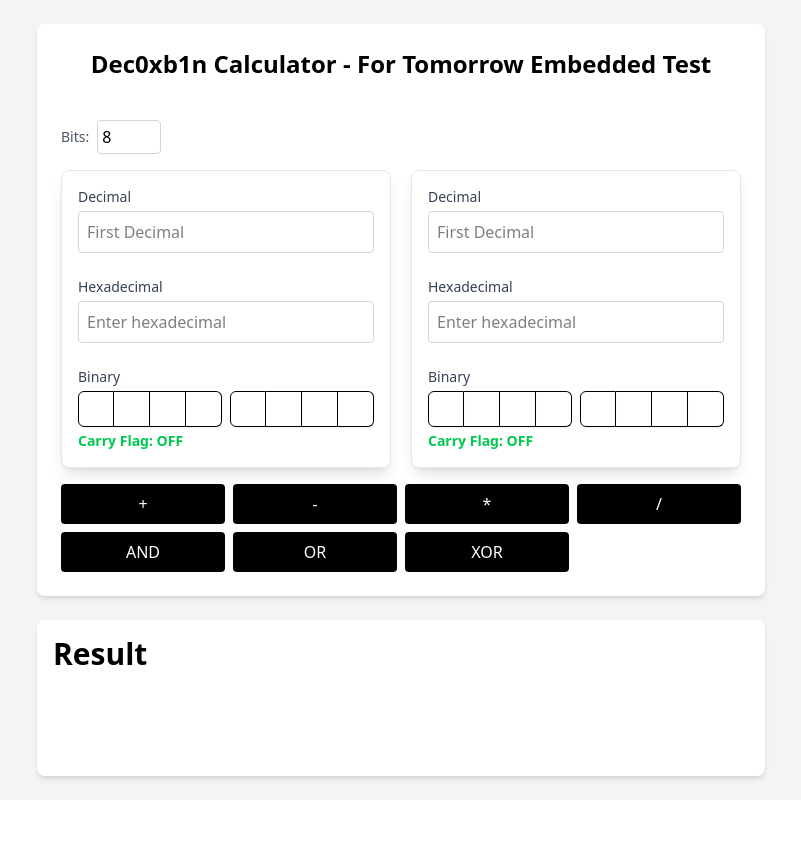
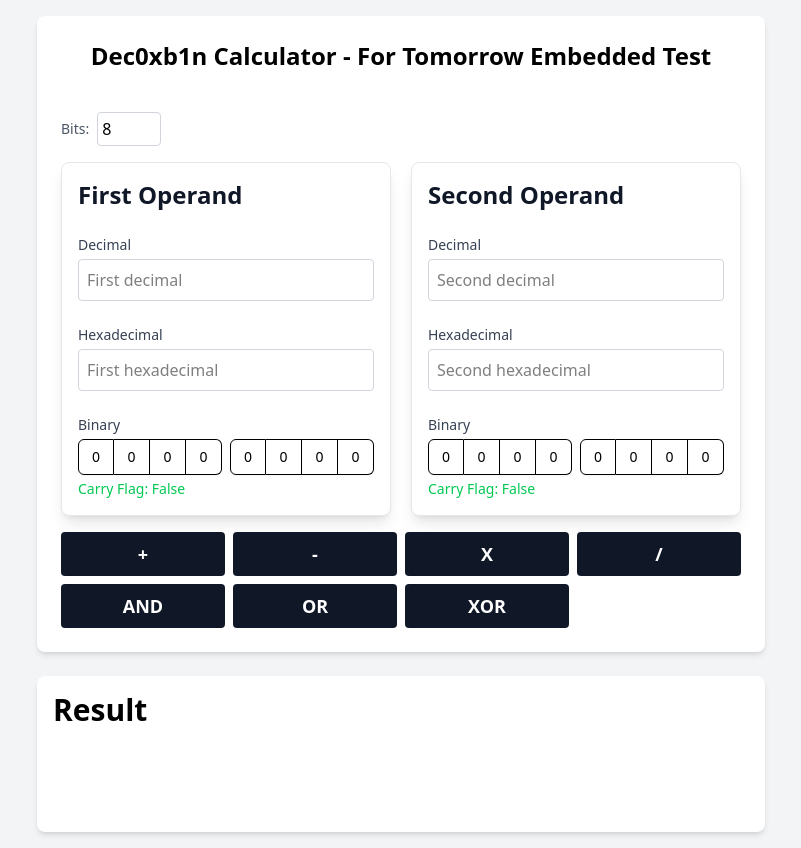
Before and after one commit to qckhanh/converter, a React (Vite) app: page / in a window 1280 px wide. Shown: the whole page, without its empty margins (239-1040 px from the left). Before the commit the page ends 800 px from the top, so only its background shows below. Built offline with nearby package versions, Linux system fonts and the light colour scheme.

Commit message:
fix bit overflow

```diff
--- a/Input.jsx
+++ b/Input.jsx
@@ -3,7 +3,9 @@ import Operation from "@/Operation.jsx";
 const Input = ({calculate, activeOperator, handleDecChange, decValue1, generateSlots, hexValue1, handleHexChange, binValue1, handleBinChange, hasCarryFlag, binValue2, bitLength, isTrack}) => {
     return (
         <div className="space-y-6 bg-white p-4 rounded-lg border border-gray-200 shadow-lg w-full">
-
+            <div className="text-2xl font-bold text-gray-900  border-gray-200">
+                {isTrack ? 'First' : 'Second'} Operand
+            </div>
             {/* Decimal Inputs */}
             <div>
                 <label className="block text-sm font-medium text-gray-700 mb-1">Decimal</label>
@@ -12,7 +14,7 @@ const Input = ({calculate, activeOperator, handleDecChange, decValue1, generateS
                         type="text"
                         value={decValue1}
                         onChange={(e) => handleDecChange(e.target.value, isTrack)}
-                        placeholder="First Decimal"
+                        placeholder={`${isTrack ? 'First' : 'Second'} decimal`}
                         className="w-full p-2 border border-gray-300 rounded focus:outline-none focus:ring-2 focus:ring-blue-500"
                     />
 
@@ -27,7 +29,7 @@ const Input = ({calculate, activeOperator, handleDecChange, decValue1, generateS
                         type="text"
                         value={hexValue1}
                         onChange={(e) => handleHexChange(e.target.value, isTrack)}
-                        placeholder="Enter hexadecimal"
+                        placeholder={`${isTrack ? 'First' : 'Second'} hexadecimal`}
                         className="w-full p-2 border border-gray-300 rounded focus:outline-none focus:ring-2 focus:ring-blue-500"
                     />
                 </div>
@@ -43,10 +45,10 @@ const Input = ({calculate, activeOperator, handleDecChange, decValue1, generateS
                         {generateSlots(binValue1, (val) => handleBinChange(val, isTrack), hasCarryFlag(binValue1))}
                     </div>
                 </div>
-                <p className={`text-sm mt-1 ${hasCarryFlag(binValue1) || hasCarryFlag(binValue2) ? 'text-red-500' : 'text-green-500 font-semibold'}`}>
+                <p className={`text-sm mt-1 ${hasCarryFlag(binValue1) || hasCarryFlag(binValue2) ? 'text-red-500 font-semibold' : 'text-green-500'}`}>
                     {hasCarryFlag(binValue1) || hasCarryFlag(binValue2)
-                        ? `Carry Flag: ON (Exceeds ${bitLength}-bit limit)`
-                        : 'Carry Flag: OFF'}
+                        ? `Carry Flag: True (Exceeds ${bitLength}-bit limit)`
+                        : 'Carry Flag: False'}
                 </p>
             </div>
 
--- a/src/App.jsx
+++ b/src/App.jsx
@@ -1,4 +1,4 @@
-
+// App.jsx
 import { useState } from 'react';
 import Result from './Result';
 import {
@@ -23,33 +23,37 @@ function App() {
 
     // Tạo mảng slot cho InputOTP dựa trên bitLength
     const generateSlots = (value, onChange, hasCarry = false) => {
+        const binaryValue = value || '';
+        const totalBits = Math.max(bitLength, binaryValue.length); // Tổng số ô = max(bitLength, độ dài thực tế)
         const binaryGroups = [];
-        const paddedValue = (value || '').padStart(bitLength, '0').split('');
-        for (let i = 0; i < bitLength; i += 4) {
+        const paddedValue = binaryValue.padStart(totalBits, '0').split(''); // Đệm để có độ dài bằng totalBits
+
+        // Tách thành nhóm 4 bit
+        for (let i = 0; i < totalBits; i += 4) {
             binaryGroups.push(paddedValue.slice(i, i + 4));
         }
+
         return (
             <InputOTP
-                maxLength={bitLength + (hasCarry ? 1 : 0)}
-                value={hasCarry ? '1' + value : value}
+                maxLength={totalBits}
+                value={paddedValue.join('')}
                 onChange={(newValue) => {
-                    const clean = hasCarry ? newValue.slice(1) : newValue;
-                    onChange(clean.replace(/[^01]/g, ''));
+                    onChange(newValue.replace(/[^01]/g, ''));
                 }}
             >
-                {hasCarry && (
-                    <InputOTPGroup>
-                        <InputOTPSlot index={0} className="bg-red-200 border-red-500" />
-                    </InputOTPGroup>
-                )}
                 {binaryGroups.map((group, groupIndex) => (
                     <InputOTPGroup key={groupIndex}>
-                        {group.map((_, slotIndex) => (
+                        {group.map((digit, slotIndex) => {
+                            const currentIndex = groupIndex * 4 + slotIndex;
+                            const isOverflow = currentIndex < (totalBits - bitLength); // Các bit vượt quá bitLength
+                            return (
                                 <InputOTPSlot
+                                    className={`${isOverflow ? 'bg-red-200 border-red-500' : ''}`}
                                     key={slotIndex}
-                                index={(hasCarry ? 1 : 0) + groupIndex * 4 + slotIndex}
+                                    index={currentIndex}
                                 />
-                        ))}
+                            );
+                        })}
                     </InputOTPGroup>
                 ))}
             </InputOTP>
@@ -99,7 +103,7 @@ function App() {
             setExpressions({
                 dec: `${dec1} ${operator} ${dec2} = Error`,
                 hex: `${hexValue1 || '0'} ${operator} ${hexValue2 || '0'} = Error`,
-                bin: `${binValue1 || '0'}\n${operator}\n${binValue2 || '0'}\n= Error`
+                bin: `${binValue1 || '0'} ${operator} ${binValue2 || '0'} = Error`
             });
         } else {
             const resultBin = resultDec.toString(2);
@@ -199,7 +203,8 @@ function App() {
                     </div>
 
                     <div className={"flex flex-col gap-y-5 lg:gap-x-5 lg:flex-row md:flex-col sm:flex-col"}>
-                        <Input decValue1={decValue1}
+                        <Input
+                            decValue1={decValue1}
                             handleDecChange={handleDecChange}
                             generateSlots={generateSlots}
                             hexValue1={hexValue1}
@@ -213,7 +218,8 @@ function App() {
                             calculate={calculate}
                             isTrack={true}
                         />
-                        <Input decValue1={decValue2}
+                        <Input
+                            decValue1={decValue2}
                             handleDecChange={handleDecChange}
                             generateSlots={generateSlots}
                             hexValue1={hexValue2}
@@ -229,9 +235,6 @@ function App() {
                         />
                     </div>
                     <Operation activeOperator={activeOperator} calculate={calculate} />
-
-
-
                 </div>
 
                 {/* Result Section */}
--- a/src/Operation.jsx
+++ b/src/Operation.jsx
@@ -1,11 +1,11 @@
 const Operation = ({calculate, activeOperator}) => {
     return (
         <div className="grid grid-cols-4 gap-2">
-            {['+', '-', '*', '/', '&', '|', '^'].map((op) => (
+            {['+', '-', 'X', '/', '&', '|', '^'].map((op) => (
                 <button
                     key={op}
                     onClick={() => calculate(op)}
-                    className={`p-2 text-white rounded hover:bg-gray-700 ${activeOperator === op ? 'bg-gray-600' : 'bg-black'}`}
+                    className={`p-2 text-white rounded text-lg font-semibold hover:bg-gray-700 ${activeOperator === op ? 'bg-gray-600' : 'bg-gray-900'}`}
                 >
                     {op === '&' ? 'AND' : op === '|' ? 'OR' : op === '^' ? 'XOR' : op}
                 </button>
--- a/src/Result.jsx
+++ b/src/Result.jsx
@@ -7,82 +7,82 @@ import {
 } from "@/components/ui/input-otp";
 
 function Result({ result, expressions, bitLength }) {
-    // Tạo mảng các ô InputOTP cho Binary result
-    const binaryResult = result.bin.padStart(bitLength, '0').split('');
-    const binaryGroups = [];
-    for (let i = 0; i < bitLength; i += 4) {
-        binaryGroups.push(binaryResult.slice(i, i + 4));
-    }
+    // Hàm tạo InputOTP cho một giá trị binary
+    const createBinaryInput = (binaryValue, maxBits) => {
+        const paddedValue = binaryValue.padStart(maxBits, '0').split(''); // Đệm để có độ dài bằng maxBits
+        const totalBits = paddedValue.length; // Tổng số bit sau khi đệm
+        const binaryGroups = [];
+
+        // Tách thành nhóm 4 bit
+        for (let i = 0; i < totalBits; i += 4) {
+            binaryGroups.push(paddedValue.slice(i, i + 4));
+        }
+
+        return (
+            <InputOTP maxLength={totalBits} value={paddedValue.join('')}>
+                {binaryGroups.map((group, groupIndex) => (
+                    <InputOTPGroup key={groupIndex}>
+                        {group.map((digit, slotIndex) => {
+                            const currentIndex = groupIndex * 4 + slotIndex;
+                            const isOverflow = currentIndex < (totalBits - bitLength); // Các bit vượt quá bitLength
+                            return (
+                                <InputOTPSlot
+                                    className={`${isOverflow ? 'bg-red-200 border-red-500' : ''}`}
+                                    key={slotIndex}
+                                    index={currentIndex}
+                                    value={digit}
+                                    disabled
+                                />
+                            );
+                        })}
+                    </InputOTPGroup>
+                ))}
+            </InputOTP>
+        );
+    };
+
+    // Tìm độ dài bit lớn nhất trong các giá trị nhị phân
+    const getMaxBits = () => {
+        if (!expressions.bin) return bitLength;
+        const parts = expressions.bin.split(' ');
+        const binaryValues = parts.filter(part => /^[01]+$/.test(part)); // Lấy các giá trị nhị phân
+        const lengths = binaryValues.map(val => val.length);
+        return Math.max(...lengths, bitLength); // Đảm bảo ít nhất bằng bitLength
+    };
+
+    const maxBits = getMaxBits();
 
     return (
         <div className="bg-white p-4 rounded-lg shadow-md w-full">
             <h2 className="text-3xl font-bold mb-2 text-black">Result</h2>
-            <br/>
+            <br />
             <div className="space-y-4 text-lg">
                 {expressions.dec && (
-                    <p className=" font-semibold border-b-1 border-gray-200 pb-2">
-                        Decimal: <br/> {expressions.dec}
+                    <p className="font-semibold border-b-1 border-gray-200 pb-2">
+                        Decimal: <br /> {expressions.dec}
                     </p>
                 )}
-                <br/>
-
-
+                <br />
                 {expressions.hex && (
                     <p className="font-semibold border-b-1 border-gray-200">
-                        Hexadecimal: <br/> {expressions.hex}
+                        Hexadecimal: <br /> {expressions.hex}
                     </p>
                 )}
-                <br/>
+                <br />
                 {expressions.bin && (
-                    <div className=" font-semibold">
-                        Binary Expression: <br/>
+                    <div className="font-semibold">
+                        Binary Expression: <br />
                         {expressions.bin.split(' ').map((line, index) => (
-                            // <p key={index}>{line}</p>
-                            ((line[0] === "1" || line[0] === "0" || (line.length !== 1 && line[0] == '-')) ?
-                                (
-                                    <p key={index}>
-                                        <InputOTP maxLength={bitLength} value={line.padStart(bitLength, '0')}>
-                                            {binaryGroups.map((group, groupIndex) => (
-                                                <InputOTPGroup key={groupIndex}>
-                                                    {group.map((digit, slotIndex) => (
-                                                        <InputOTPSlot
-                                                            className={`${result.bin === line ? 'bg-green-300 font-bold' : ''}`}
-                                                            key={slotIndex}
-                                                            index={groupIndex * 4 + slotIndex}
-                                                            value={digit}
-                                                            disabled
-                                                        />
-                                                    ))}
-                                                </InputOTPGroup>
-                                            ))}
-                                        </InputOTP>
-                                    </p>
-                                ) : (<p>{line}</p>)
-
+                            (line[0] === "1" || line[0] === "0" || (line.length !== 1 && line[0] === '-')) ? (
+                                <p key={index}>
+                                    {createBinaryInput(line, maxBits)}
+                                </p>
+                            ) : (
+                                <p key={index}>{line}</p>
                             )
-
-
-                ))}
-                        {/*<div className="flex items-center justify-start">*/}
-                        {/*    {expressions.bin + "   "}*/}
-                        {/*    <InputOTP maxLength={bitLength} value={result.bin.padStart(bitLength, '0')}>*/}
-                        {/*        {binaryGroups.map((group, groupIndex) => (*/}
-                        {/*            <InputOTPGroup key={groupIndex}>*/}
-                        {/*                {group.map((digit, slotIndex) => (*/}
-                        {/*                    <InputOTPSlot*/}
-                        {/*                        key={slotIndex}*/}
-                        {/*                        index={groupIndex * 4 + slotIndex}*/}
-                        {/*                        value={digit}*/}
-                        {/*                        disabled*/}
-                        {/*                    />*/}
-                        {/*                ))}*/}
-                        {/*            </InputOTPGroup>*/}
-                        {/*        ))}*/}
-                        {/*    </InputOTP>*/}
-                        {/*</div>*/}
+                        ))}
                     </div>
                 )}
-
             </div>
         </div>
     );
```
Lines whose indentation alone changed are shown as unchanged.
